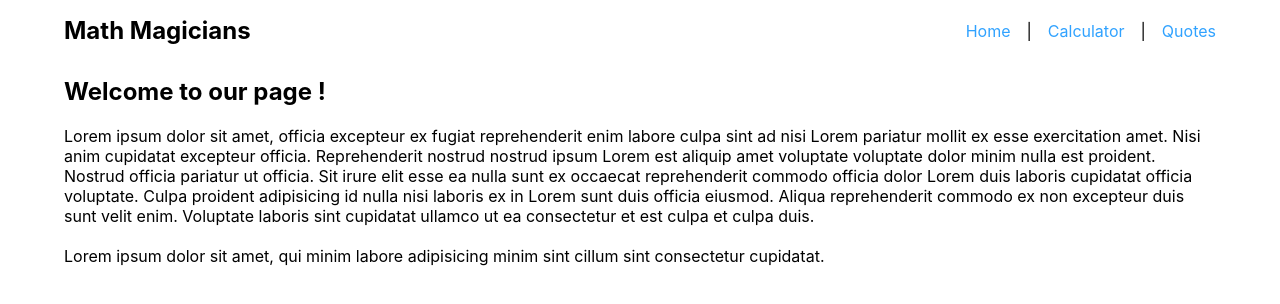
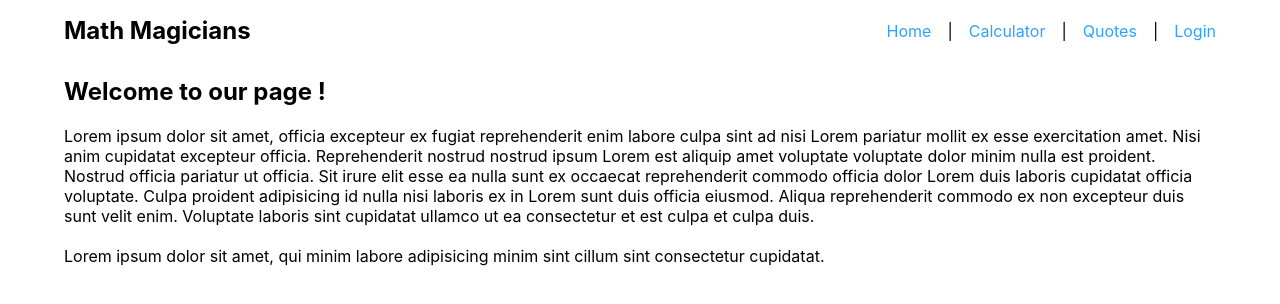
Before and after one commit to wwwdrt/math-magicians, a React (Create React App) app: page / in a window 1280 px wide. Shown: the top 304 px of the page. Built offline with nearby package versions, Linux system fonts and the light colour scheme; the HTML template or start-up script is replaced by a standard one.

Commit message:
Add login route

```diff
--- a/src/Components/Nav.js
+++ b/src/Components/Nav.js
@@ -10,6 +10,8 @@
       <li><Link to="/calculator">Calculator</Link></li>
       <li>|</li>
       <li><Link to="/quotes">Quotes</Link></li>
+      <li>|</li>
+      <li><Link to="/login">Login</Link></li>
     </ul>
   </nav>
 );
```
